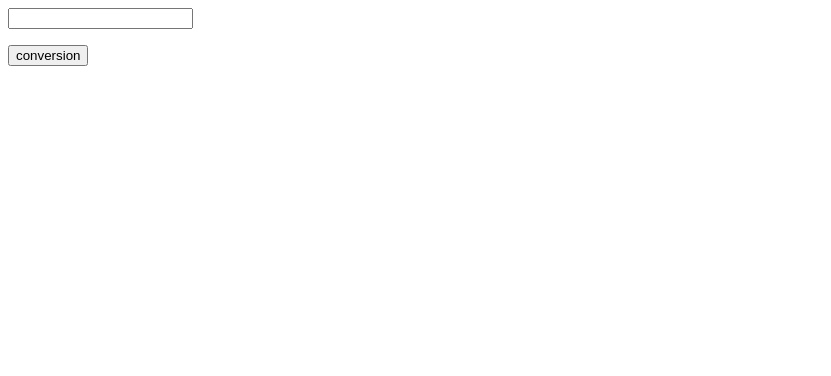
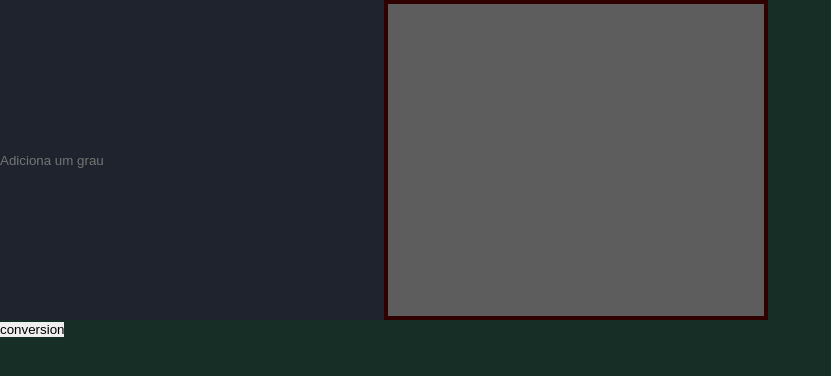
Before and after one commit to yuransimao/Celsius-to-Fahrenheit, a plain HTML site: page index.html in a window 1280 px wide. Shown: the whole page, without its empty margins (0-831 px from the left). Drawn offline with Linux system fonts and the light colour scheme.

Commit message:
adding style

```diff
--- a/index.html
+++ b/index.html
@@ -4,15 +4,18 @@
     <meta charset="UTF-8">
     <meta http-equiv="X-UA-Compatible" content="IE=edge">
     <meta name="viewport" content="width=device-width, initial-scale=1.0">
-    <title>Document</title>
+    <title>Celsius to fahrenheit</title>
+    <link rel="stylesheet" href="public/css/Style.css">
 </head>
 <body>
 
-    <div class="Container">
-       <input type="text"  id="Input" />
-       <p id="viewfinder"></p>
-       </div>
-       <button id="Btn">conversion</button>
+    <div class="wrapper">
+        <div class="Container">
+           <input type="text"  id="Input" placeholder="Adiciona um grau" />
+           <p id="viewfinder"></p>
+           </div>
+           <button id="Btn">conversion</button>
+    </div>
        <script src="public/js/main.js"></script>
 
 </body>
--- /dev/null
+++ b/public/css/Style.css
@@ -0,0 +1,36 @@
+*{
+    box-sizing: border-box;
+    border:none ;
+    outline: none;
+    margin: 0;
+    padding: 0;
+}
+
+body{
+    height: 100%;
+    width: 100%;
+    background: #162E25
+}
+
+.Container{
+    display: flex;
+    width: 100%;
+    height: 100%;
+
+}
+
+.Container input{
+    background: #1E232E;
+    width: 30%;
+    height: 20rem;
+
+
+}
+
+.Container p{
+    text-align: center;
+    width: 30%;
+    height: 20rem;
+    background: rgb(94, 93, 93);
+    border: 4px solid rgb(48, 1, 1);
+}
```
